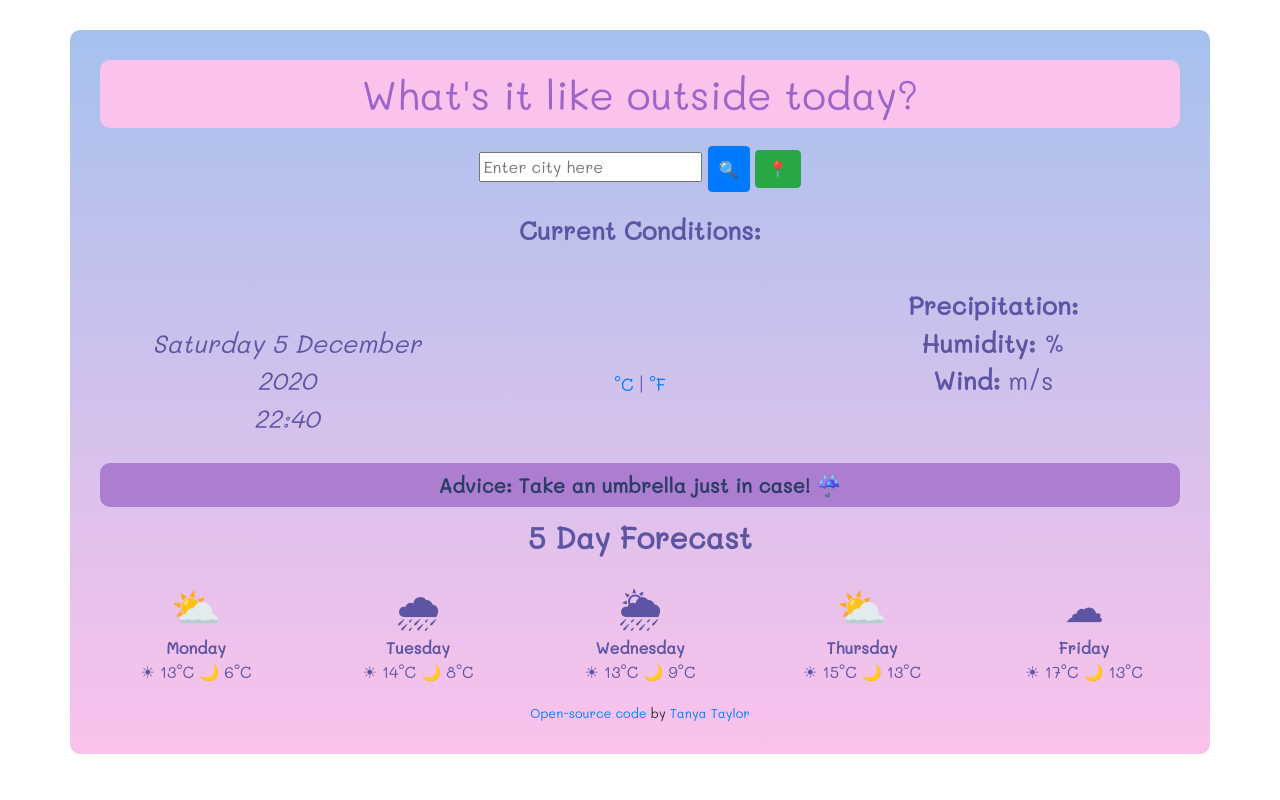
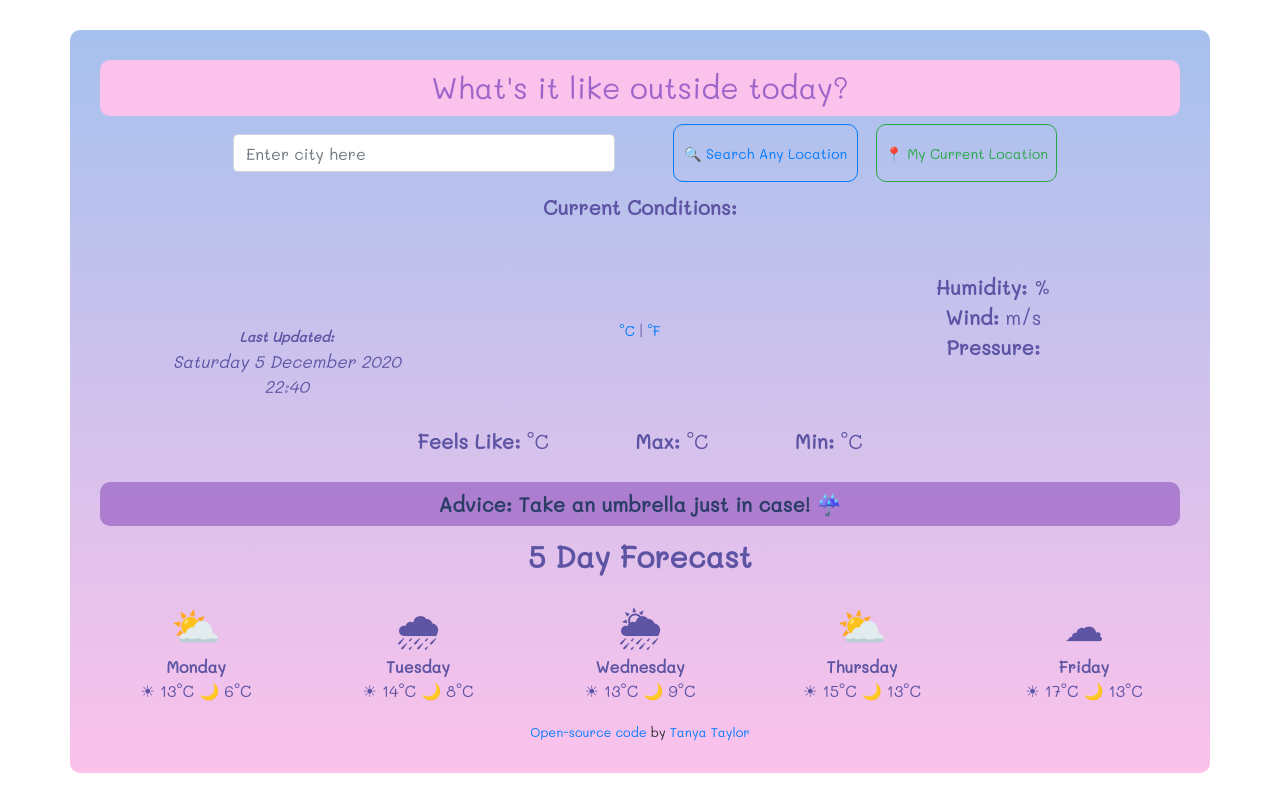
Before and after one commit to TanyaTaylor17/SheCodes-Project, a plain HTML site: page index.html in a window 1280 px wide. Drawn offline with nearby package versions, Linux system fonts and the light colour scheme.

Commit message:
Formatting adjustments & added additional temperature info

```diff
--- a/index.html
+++ b/index.html
@@ -21,23 +21,27 @@
   <body>
     <div class="container">
       <h1>What's it like outside today?</h1>
-
+  <div class="row" id="search">
+    <div class="col">
       <form id="city-search">
-      <input type="text" id="searched-city-name" placeholder="Enter city here" />
+      <input type="text" id="searched-city-name" placeholder="Enter city here" class="form-control"/>
+    </div>
+    <div class="col btn-toolbar">
               <input
           type="submit"
           id="city-search"
-          class="btn btn-primary"
-          value="🔍"
+          class="btn btn-outline-primary btn-sm text-wrap"
+          value="🔍 Search Any Location"
         />
         <input
           type="submit"
           id="current-location"
-          class="btn btn-success"
-          value="📍"
+          class="btn btn-outline-success btn-sm text-wrap"
+          value="📍 My Current Location"
         />
+        </div>
       </form>
-
+</div>
       <div class="row" id="current">
         <div class="col-4" id="selected-city">
           <p>
@@ -45,35 +49,49 @@
             <br />
             <span id="selected-city-name"><strong></strong></span>
             <br />
+            <div class="last-updated">
+            <em><small><strong>Last Updated:</strong></small></em>
+            <br />
             <span id="selected-city-date"></span>
             <br />
             <span id="selected-city-time"></span>
-          </p>
+          </p></div>
         </div>
         <div class="col-4" id="current-conditions">
           <p>
             <strong>Current Conditions:</strong>
             <div class="weather-icon"> <img src="" alt="" id="weather-icon"></div>
+          <span id="description"><strong> </strong></span>
+           <br />
            <span id="current-temp"></span>
              <span class="units">
              <a href="#" id="celsius-link">°C</a> |
             <a href="#" id="fahrenheit-link">°F</a></span>
-            <br />
-           <span id="description"><strong> </strong></span>
             </p>
           </div>
         <div class="col-4">
-          <p>
           <br />
           <br />
-            <strong>Precipitation: </strong>
-            <br />
-            <strong>Humidity: </strong><span id="humidity"></span>%
-            <br />
-           <strong> Wind: </strong><span id="wind"></span> m/s
-          </p>
+          <ul class="weather-conditions">
+            <li><strong>Humidity: </strong><span id="humidity"></span>%</li>
+            <li><strong>Wind: </strong><span id="wind"></span> m/s </li>
+           <li><strong>Pressure: </strong><span id="pressure"> </span> </li>
+           </ul>
+          </div>
+          <div class="row" id="current-temp-details">
+
+        <div class="col">
+          <ul class="list-unstyled">
+          <li class="d-inline"><strong>Feels Like: </strong><span id="feels-like"></span> <span class="unit"> °C</span></li>
+          <li class="d-inline"><strong>Max: </strong><span id="max-temp"></span> <span class="unit"> °C</span> </li>
+           <li class="d-inline"><strong>Min: </strong><span id="min-temp"> </span> <span class="unit"> °C</span> </li>
+           </ul>
           </div>
           </div>
+         </div>
+
+
+
 
 
         <h5 class="advice">Advice: Take an umbrella just in case! ☔</h5>
--- a/src/index.js
+++ b/src/index.js
@@ -72,12 +72,21 @@ function displayWeather(response) {
   document.querySelector("#current-temp").innerHTML = `${Math.round(
     response.data.main.temp
   )}`;
+  document.querySelector("#feels-like").innerHTML = `${Math.round(
+    response.data.main.feels_like
+  )}`;
+  document.querySelector("#max-temp").innerHTML = `${Math.round(
+    response.data.main.temp_max
+  )}`;
+  document.querySelector("#min-temp").innerHTML = `${Math.round(
+    response.data.main.temp_min
+  )}`;
   document.querySelector(
     "#selected-city-name"
   ).innerHTML = `<strong>${response.data.name}</strong>`;
   document.querySelector(
     "#description"
-  ).innerHTML = `${response.data.weather[0].main}`;
+  ).innerHTML = `${response.data.weather[0].description}`;
   document
     .querySelector("#weather-icon")
     .setAttribute(
@@ -93,6 +102,9 @@ function displayWeather(response) {
   document.querySelector("#wind").innerHTML = `${Math.round(
     response.data.wind.speed
   )}`;
+  document.querySelector("#pressure").innerHTML = `${Math.round(
+    response.data.main.pressure
+  )}`;
 }
 
 function getCurrentCoords(event) {
--- a/src/styles.css
+++ b/src/styles.css
@@ -12,6 +12,7 @@
 }
 
 h1 {
+  font-size: 30px;
   border: #fbc2eb;
   background: #fbc2eb;
   border-radius: 10px;
@@ -25,21 +26,72 @@ h1 {
   padding: 10px;
 }
 
+#search {
+  margin: 0 auto;
+  text-align: center;
+  max-width: 80%;
+}
+
+.btn {
+  border-radius: 10px;
+}
+
 #current {
   margin: 0 auto;
   color: #5d54a4;
-  font-size: 25px;
+  font-size: 20px;
   padding: 10px;
   border: #fbc2eb;
   border-radius: 10px;
+}
+
+#selected-city-name {
+  font-size: 30px;
+}
+
+#description {
+  text-transform: capitalize;
+}
+
+.weather-conditions {
+  list-style-type: none;
+  padding: 20px;
+}
+
+.last-updated {
+  margin: 0 auto;
+  color: #5d54a4;
+  font-size: 17px;
+  padding: 10px;
+  border: #fbc2eb;
+  border-radius: 10px;
+}
+
+#current-temp {
+  font-size: 40px;
+  font-weight: bold;
 }
 
 .units {
   vertical-align: super;
   font-size: 70%;
 }
-.weather-icon {
-  font-size: 70px;
+
+#weather-icon {
+  padding: 0 auto;
+}
+
+#current-temp-details {
+  list-style-type: none;
+  margin: 0 auto;
+  text-align: center;
+  max-width: 80%;
+}
+
+.d-inline {
+  padding: 40px;
+  margin: 0 auto;
+  text-align: center;
 }
 
 .advice {
```
Lines whose indentation alone changed are shown as unchanged.
